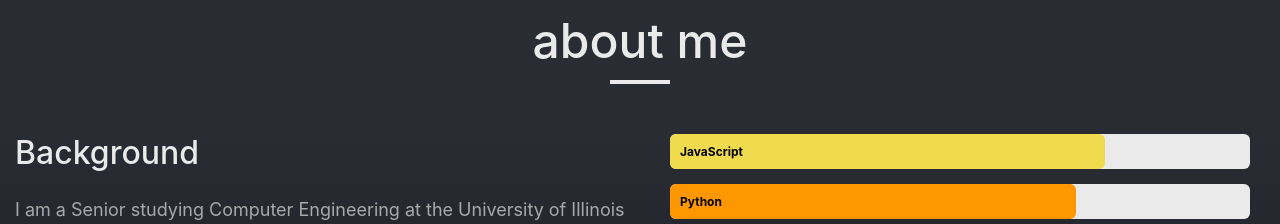
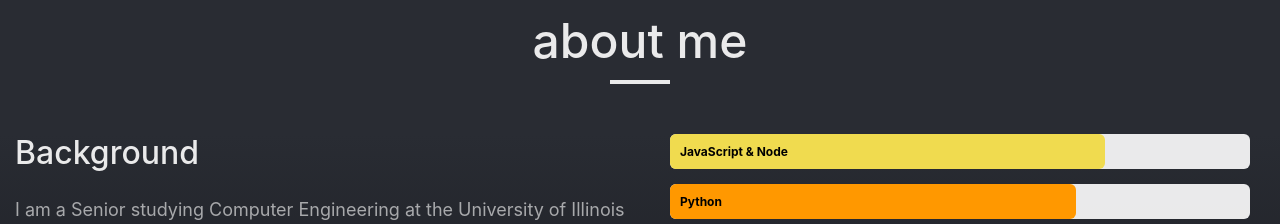
Before and after one commit to Nathen-Smith/nathen-smith.github.io, a React (Create React App) app: page / in a window 1280 px wide. Shown: the part 900-1124 px from the top of the page. Built offline with nearby package versions, Linux system fonts and the light colour scheme; what @fortawesome/fontawesome would draw is missing.

Commit message:
updated resume and added Node.js as a skill

```diff
--- a/src/App.js
+++ b/src/App.js
@@ -90,7 +90,9 @@
               classes.map((item, i) => <li key={i}>{item}</li>)
             }
           </p>
-          <a href="https://drive.google.com/file/d/1WGZCLNz6v__rHfGD1laP4hCEDEv7mvyC/view?usp=sharing">
+          <a href="
+          https://drive.google.com/file/d/1ZLnVmHeXbyUdpZL1INsKBGMU1tTH1j93/view?usp=sharing
+          ">
             <p className='document-link'>
               My Resume <FontAwesomeIcon icon={faFilePdf} style={{marginLeft:'3px'}} />
             </p>
--- a/src/components/skills.js
+++ b/src/components/skills.js
@@ -1,6 +1,6 @@
 const values = [
   {
-    text: "JavaScript",
+    text: "JavaScript & Node",
     before: {width: '0%', background: '#F0DB4F'},
     active: {transition: '3.2s', background: '#F0DB4F', width: '75%' }
   },
```
Also changed, not shown: 1 other file (tests, documents, lock files or other folders).
